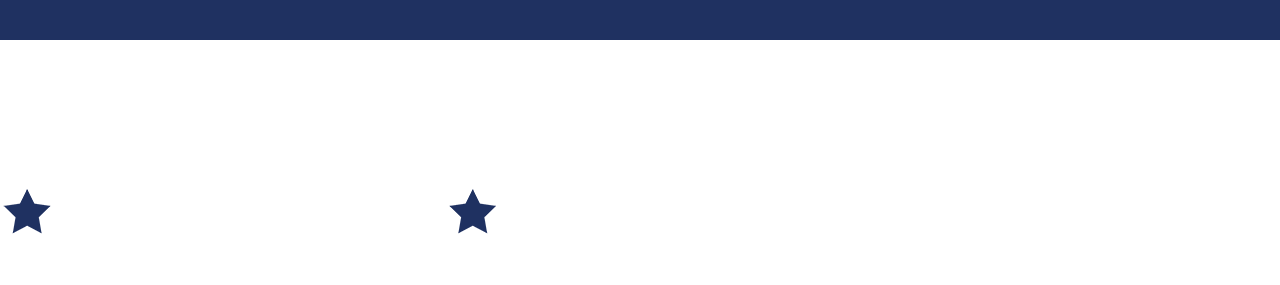
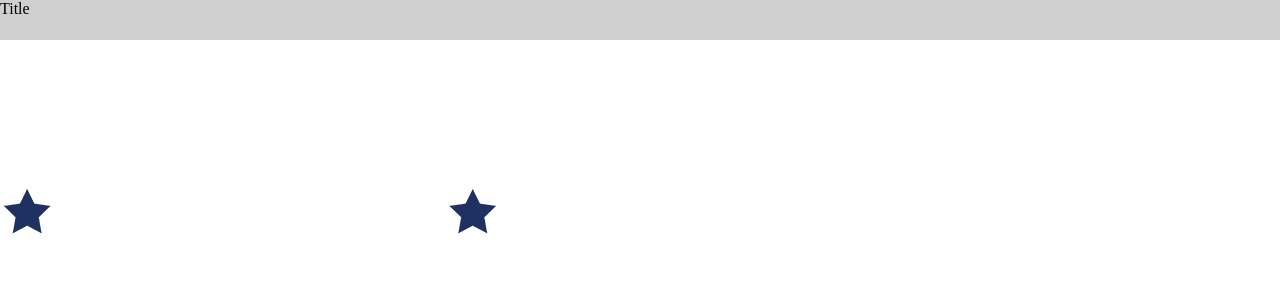
Before and after one commit to lukeknipe/lukeknipe.github.io, a plain HTML site: page votecenters/index.html in a window 1280 px wide. Drawn offline with Linux system fonts and the light colour scheme; some packages are replaced by stand-ins of ours.

Commit message:
Update index.html

```diff
--- a/votecenters/index.html
+++ b/votecenters/index.html
@@ -3,15 +3,28 @@
 <head>
   <title>Vote Centers 2022</title>
  <style>
+
     #map {
-      height: 100%;
+    position: absolute;
+    top: 40px;
+    left: 0px;
+    right: 0px;
+    bottom: 0px;
     }
 
-    body {
+   header {
+    position: absolute;
+    top: 0px;
+    left: 0px;
+    right: 0px;
+    height: 40px;
+    background-color: #CFCFCF;
+    }
+
+    html, body {
       height: 100%;
+      width: 100%;
       margin: 0;
-      padding: 0;
-      border-top: 5vh solid #1F3161;
     }
 
     /* Styling for autocomplete search bar */
@@ -107,6 +120,7 @@
 </head>
 
 <body>
+  <header>Title</header>
   <!-- The div to hold the map -->
 <div id="map">
   <img src="./img/ready_set.png">
```
